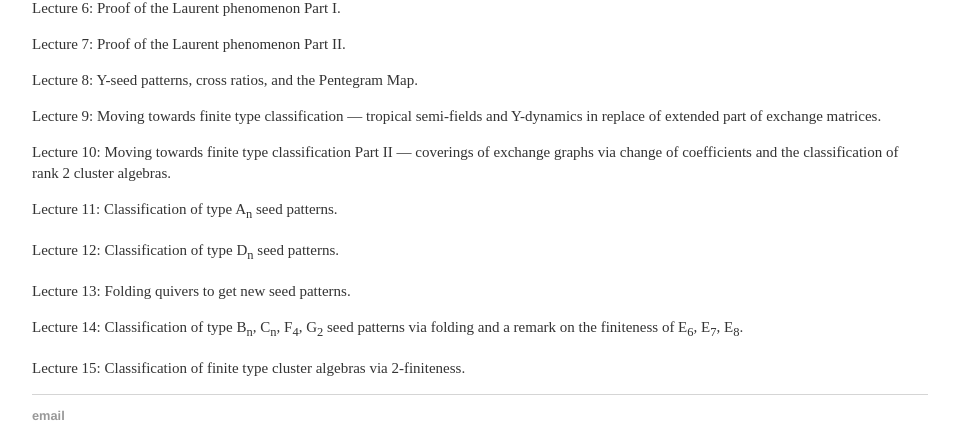
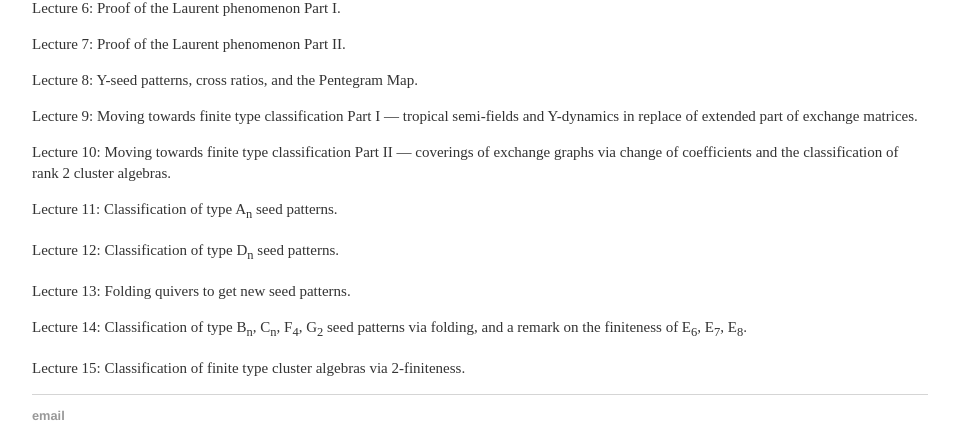
Before and after one commit to jon-m-wilson/jon-m-wilson.github.io, a Jekyll site: the page built from teaching/index.html, in a window 1280 px wide. Shown: the part 377-802 px from the top of the page, without its empty margins (160-1119 px from the left). Built offline with Jekyll 4.4.1, drawn with Linux system fonts in a browser that asks for light colours.

Commit message:
Update index.html

```diff
--- a/teaching/index.html
+++ b/teaching/index.html
@@ -32,7 +32,7 @@ title: Teaching
 <p style="font-size:15px;">Lecture 8: Y-seed patterns, cross ratios, and the Pentegram Map.
 	<a href="http://jon-m-wilson.github.io/cv/JonathanWilsonCV-18.pdf" target="_blank"></a></p>
 
-<p style="font-size:15px;">Lecture 9: Moving towards finite type classification &mdash; tropical semi-fields and Y-dynamics in replace of extended part of exchange matrices.
+<p style="font-size:15px;">Lecture 9: Moving towards finite type classification Part I &mdash; tropical semi-fields and Y-dynamics in replace of extended part of exchange matrices.
 	<a href="http://jon-m-wilson.github.io/cv/JonathanWilsonCV-18.pdf" target="_blank"></a></p>
 
 <p style="font-size:15px;">Lecture 10: Moving towards finite type classification Part II &mdash; coverings of exchange graphs via change of coefficients and the classification of rank 2 cluster algebras.
@@ -47,7 +47,7 @@ title: Teaching
 <p style="font-size:15px;">Lecture 13: Folding quivers to get new seed patterns.
 	<a href="http://jon-m-wilson.github.io/cv/JonathanWilsonCV-18.pdf" target="_blank"></a></p>
 
-<p style="font-size:15px;">Lecture 14: Classification of type B<sub>n</sub>, C<sub>n</sub>, F<sub>4</sub>, G<sub>2</sub> seed patterns via folding and a remark on the finiteness of E<sub>6</sub>, E<sub>7</sub>, E<sub>8</sub>.
+<p style="font-size:15px;">Lecture 14: Classification of type B<sub>n</sub>, C<sub>n</sub>, F<sub>4</sub>, G<sub>2</sub> seed patterns via folding, and a remark on the finiteness of E<sub>6</sub>, E<sub>7</sub>, E<sub>8</sub>.
 	<a href="http://jon-m-wilson.github.io/cv/JonathanWilsonCV-18.pdf" target="_blank"></a></p>
 
 <p style="font-size:15px;">Lecture 15: Classification of finite type cluster algebras via 2-finiteness.
```
